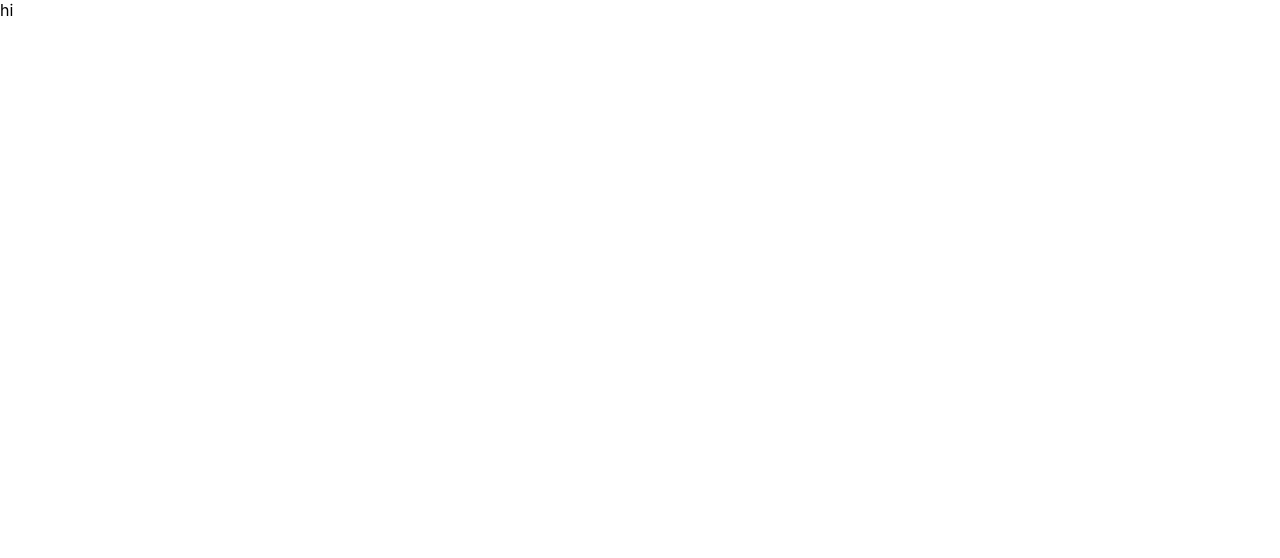
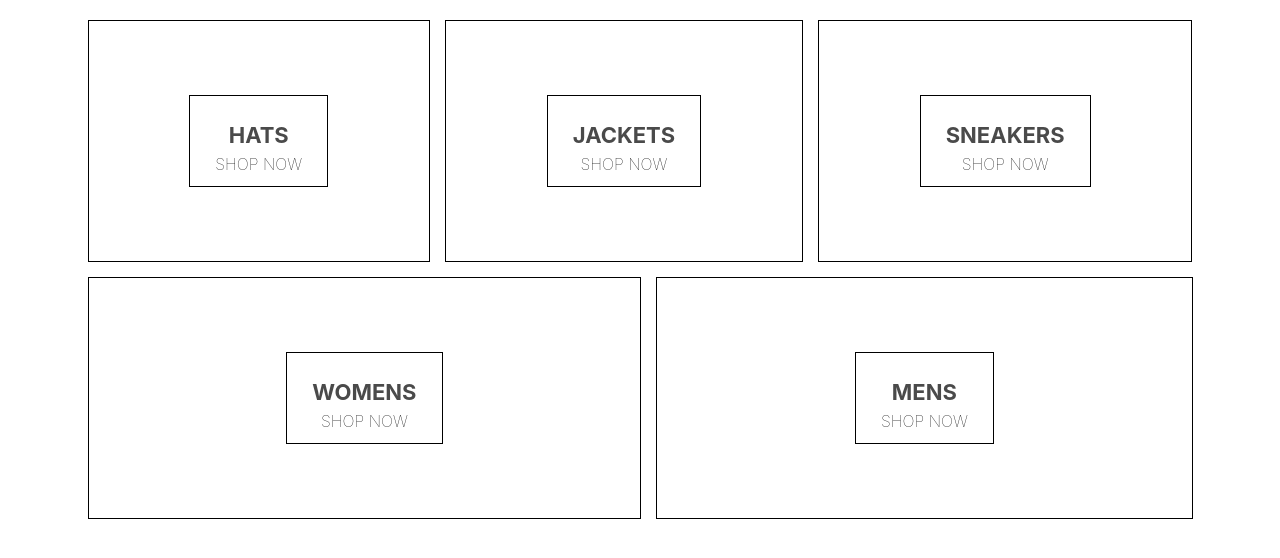
Before and after one commit to igorvippzone/clothing-store, a React (Create React App) app: page / in a window 1280 px wide. Shown: the top 558 px of the page. Built offline with nearby package versions, Linux system fonts and the light colour scheme.

Commit message:
Создал react проект и добавил файл homepage

```diff
--- a/package.json
+++ b/package.json
@@ -6,6 +6,7 @@
     "@testing-library/jest-dom": "^5.16.2",
     "@testing-library/react": "^12.1.3",
     "@testing-library/user-event": "^13.5.0",
+    "node-sass": "^7.0.1",
     "react": "^17.0.2",
     "react-dom": "^17.0.2",
     "react-scripts": "5.0.0",
--- a/src/App.js
+++ b/src/App.js
@@ -1,11 +1,12 @@
 import React from 'react';
+import './App.css';
 
-import './App.css';
+import HomePage from './homepage.component';
 
 function App() {
   return (
     <div >
-      hi
+      <HomePage />
     </div>
   );
 }
--- /dev/null
+++ b/src/homepage.component.jsx
@@ -0,0 +1,44 @@
+import React from 'react';
+
+import "./homepage.style.scss"
+
+
+const HomePage = () => (
+  <div className='homepage'>
+    <div className='directory-menu' >
+    <div className='menu-item' >
+        <div className='content' >
+          <h1 className='title' >HATS</h1>
+          <span className='subtitle'>SHOP NOW</span>
+        </div>
+      </div>
+      <div className='menu-item' >
+        <div className='content' >
+          <h1 className='title' >JACKETS</h1>
+          <span className='subtitle'>SHOP NOW</span>
+        </div>
+      </div>
+      <div className='menu-item' >
+        <div className='content' >
+          <h1 className='title' >SNEAKERS</h1>
+          <span className='subtitle'>SHOP NOW</span>
+        </div>
+      </div>
+      <div className='menu-item' >
+        <div className='content' >
+          <h1 className='title' >WOMENS</h1>
+          <span className='subtitle'>SHOP NOW</span>
+        </div>
+      </div>
+      <div className='menu-item' >
+        <div className='content' >
+          <h1 className='title' >MENS</h1>
+          <span className='subtitle'>SHOP NOW</span>
+        </div>
+      </div>
+    </div>
+
+  </div>
+)
+
+export default HomePage
--- /dev/null
+++ b/src/homepage.style.scss
@@ -0,0 +1,54 @@
+.homepage {
+  display: flex;
+  flex-direction: column;
+  align-items: center;
+  padding: 20px 80px;
+}
+
+.directory-menu {
+  width: 100%;
+  display: flex;
+  flex-wrap: wrap;
+  justify-content: space-between;
+}
+
+.menu-item {
+  min-width: 30%;
+  height: 240px;
+  flex: 1 1 auto;
+  display: flex;
+  align-items: center;
+  justify-content: center;
+  border: 1px solid black;
+  margin: 0 7.5px 15px;
+
+  &:first-child {
+    margin-right: 7.5px;
+  }
+
+  &:last-child {
+    margin-left: 7.5px;
+  }
+
+  .content {
+    height: 90px;
+    padding: 0 25px;
+    display: flex;
+    flex-direction: column;
+    align-items: center;
+    justify-content: center;
+    border: 1px solid black;
+
+    .title {
+      font-weight: bold;
+      margin-bottom: 6px;
+      font-size: 22px;
+      color: #4a4a4a;
+    }
+
+    .subtitle {
+      font-weight: lighter;
+      font-size: 16px;
+    }
+  }
+}
```
Also changed, not shown: 1 other file (tests, documents, lock files or other folders).
